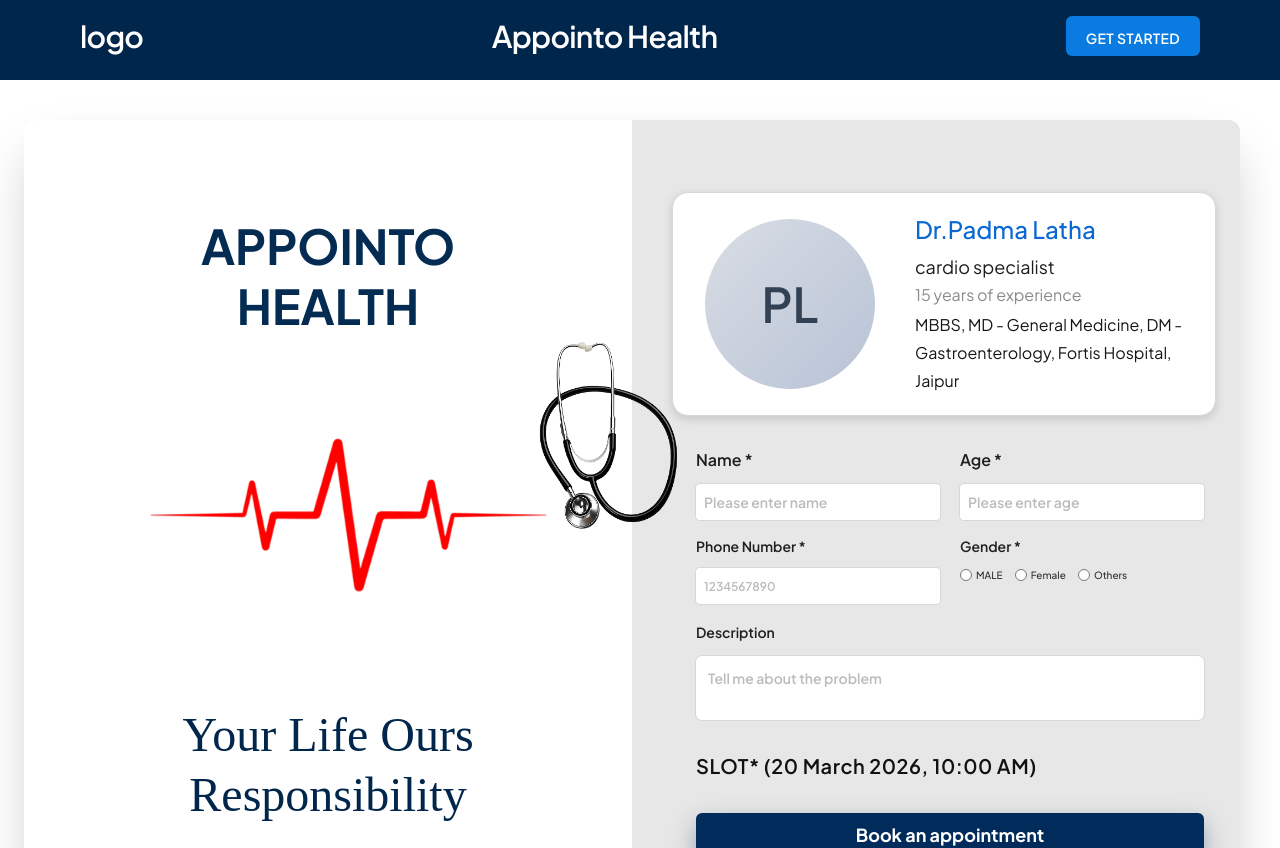
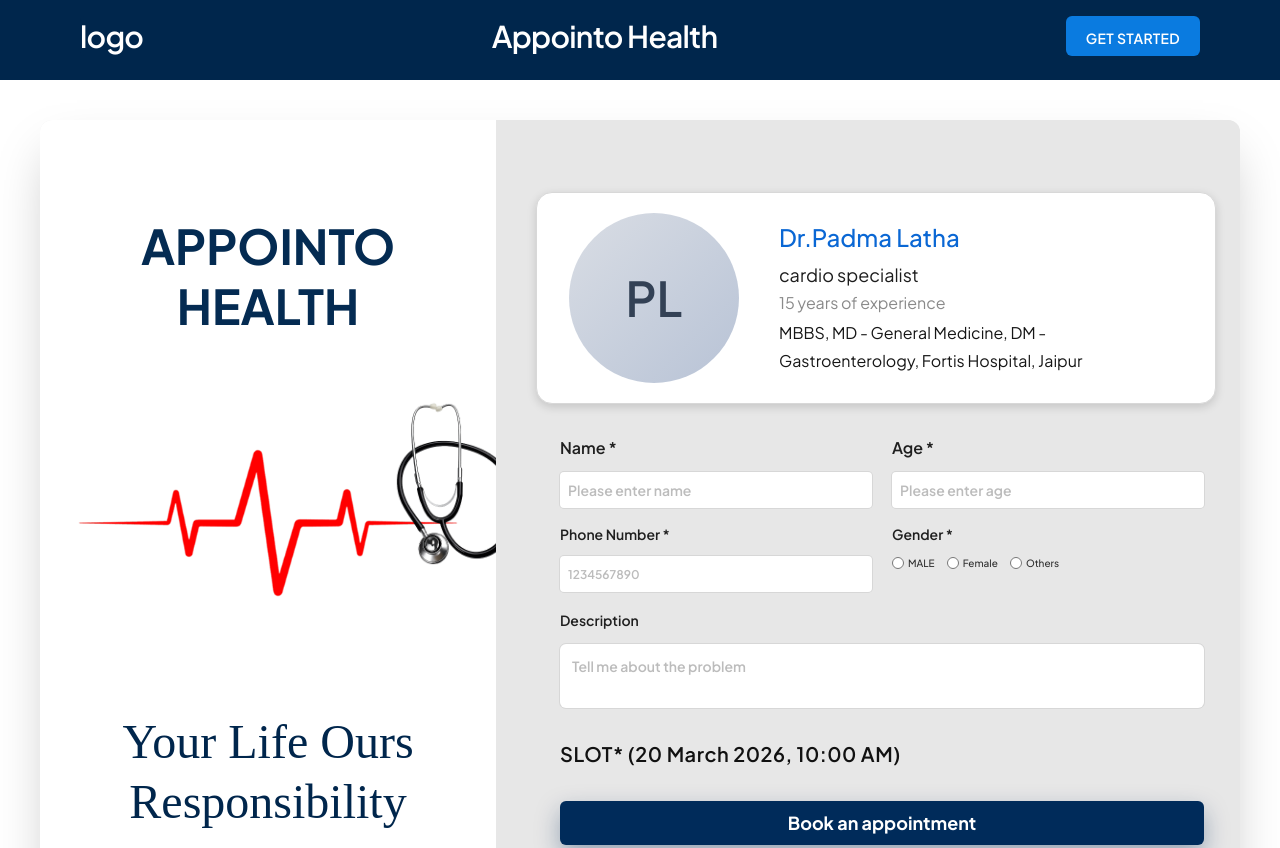
Before and after one commit to Altusd2d/appointoHealth, a Next.js app: page /booking-form in a window 1280 px wide. Shown: the top 848 px of the page. Built offline with nearby package versions, Linux system fonts and the light colour scheme.

Commit message:
fixed doctor card size in booking form

```diff
--- a/src/app/booking-form/page.tsx
+++ b/src/app/booking-form/page.tsx
@@ -2,8 +2,8 @@
 
 import Image from "next/image";
 import { useEffect, useMemo, useState, type ChangeEvent } from "react";
-import sethascope from "../../../public/sign-up/sethascope.png"
-import heartrate from "../../../public/sign-up/heart_rate.png"
+import sethascope from "../../../public/sign-up/sethascope.png";
+import heartrate from "../../../public/sign-up/heart_rate.png";
 
 const MONTHS = [
   "January",
@@ -33,20 +33,23 @@
 export default function BookingForm() {
   const today = new Date();
   const currentYear = today.getFullYear();
-  const yearOptions = Array.from({ length: 10 }, (_, index) => currentYear + index);
 
-  const [selectedMonth, setSelectedMonth] = useState(today.getMonth());
-  const [selectedYear, setSelectedYear] = useState(currentYear);
+  const [selectedMonth] = useState(today.getMonth());
+  const [selectedYear] = useState(currentYear);
   const [selectedDate, setSelectedDate] = useState(today.getDate());
-  const [selectedSlot, setSelectedSlot] = useState(TIME_SLOTS[0]);
+  const [selectedSlot] = useState(TIME_SLOTS[0]);
   const [name, setName] = useState("");
   const [age, setAge] = useState("");
   const [phone, setPhone] = useState("");
   const [description, setDescription] = useState("");
 
   const dayOptions = useMemo(
-    () => Array.from({ length: getDaysInMonth(selectedYear, selectedMonth) }, (_, index) => index + 1),
-    [selectedMonth, selectedYear]
+    () =>
+      Array.from(
+        { length: getDaysInMonth(selectedYear, selectedMonth) },
+        (_, index) => index + 1,
+      ),
+    [selectedMonth, selectedYear],
   );
   const selectedMonthName = MONTHS[selectedMonth];
 
@@ -62,16 +65,20 @@
   };
 
   const handleNameChange = (event: ChangeEvent<HTMLInputElement>) => {
-    const alphaOnly = event.target.value.replace(/[^a-zA-Z\s]/g, "").replace(/\s{2,}/g, " ");
+    const alphaOnly = event.target.value
+      .replace(/[^a-zA-Z\s]/g, "")
+      .replace(/\s{2,}/g, " ");
     setName(alphaOnly.toUpperCase());
   };
 
   const handleDescriptionChange = (event: ChangeEvent<HTMLTextAreaElement>) => {
-    const cleanText = event.target.value.replace(/[^a-zA-Z0-9\s]/g, "").replace(/\s{2,}/g, " ");
+    const cleanText = event.target.value
+      .replace(/[^a-zA-Z0-9\s]/g, "")
+      .replace(/\s{2,}/g, " ");
     setDescription(cleanText);
   };
+
   const DOCTORS = [
-
     {
       id: "d-002",
       name: "Dr.Padma Latha",
@@ -82,36 +89,27 @@
       initials: "PL",
     },
   ];
+
   return (
-    <main className=" bg-white px-4 py-10 md:pl-6 md:pr-10">
-      <section className="mx-auto flex w-full max-w-7xl flex-col overflow-hidden
-       bg-[#efefef] md:flex-row md:shadow-2xl rounded-xl">
-        <div className="relative hidden md:flex w-full flex-col items-center
-         justify-between bg-white px-6 pb-8 pt-24 md:w-1/2 md:px-8 max-xl:w-1/3">
-          <h1 className="z-10 text-center text-4xl font-bold uppercase
-           leading-tight text-[#042b52] lg:text-5xl text-[40px]">
+    <main className="overflow-x-hidden bg-white px-4 py-10 md:px-6 xl:px-10">
+      <section className="mx-auto flex w-full max-w-7xl flex-col overflow-hidden rounded-xl bg-[#efefef] md:shadow-2xl lg:flex-row">
+        <div className="relative hidden w-full flex-col items-center justify-between overflow-hidden bg-white px-6 pb-8 pt-24 lg:flex lg:w-[40%] lg:px-8 xl:w-[38%]">
+          <h1 className="z-10 text-center text-[40px] font-bold uppercase leading-tight text-[#042b52] lg:text-5xl">
             Appointo
             <br />
             Health
           </h1>
 
-          <div className="flex items-center ">
+          <div className="pointer-events-none relative mt-6 flex h-[320px] w-full items-center justify-center">
             <Image
               src={heartrate}
               alt="Heartbeat line"
-            // width={240}
-            // height={90}
-            className="mt-1 ml-14 w-[42vw] h-[200px] left-[0%]
-            absolute top-[37%] object-contain"
+              className="absolute left-0 top-1/2 h-auto w-full w-[39vw] -translate-y-1/2 object-contain"
             />
             <Image
               src={sethascope}
               alt="Stethoscope"
-            // width={210}
-            // height={280}
-            className="
-             md:w-[20vwpx] h-[290px] xl:-ml-20 -ml-15 object-contain
-             absolute top-[25%] lg:left-[56%] z-20 left[50%] xl:w-[72vw]"
+              className="absolute left-[70%] top-[6%] h-[250px] w-auto object-contain z-20"
               priority
             />
           </div>
@@ -123,7 +121,7 @@
           </p>
         </div>
 
-        <div className="relative w-full max-xl:flex-1 overflow-hidden bg-[#e7e7e7] px-6 py-8 md:w-1/2 md:pl-10 md:py-10">
+        <div className="relative w-full overflow-hidden bg-[#e7e7e7] px-6 py-8 lg:w-[60%] lg:pl-10 lg:py-10 xl:w-[62%]">
           {/* <div className="pointer-events-none absolute inset-0 md:hidden">
             <Image
               src={heartrate}
@@ -153,10 +151,12 @@
               >
                 <div className="flex flex-col gap-5 sm:flex-row sm:items-center sm:gap-10">
                   <div className="flex flex-col items-center">
-                            <div className="grid h-[100px] w-[100px] place-items-center rounded-full xl:h-[170px] xl:w-[170px]
+                    <div
+                      className="grid h-[100px] w-[100px] place-items-center rounded-full xl:h-[170px] xl:w-[170px]
                                sm:h-[120px] sm:w-[120px] md:h-[100px] md:w-[100px]
                              bg-gradient-to-br from-[#d9dde4] to-[#b8c3d6] text-4xl font-semibold text-[#334155]
-                             sm:text-xl md:text-2xl lg:text-3xl xl:text-5xl">
+                             sm:text-xl md:text-2xl lg:text-3xl xl:text-5xl"
+                    >
                       {doctor.initials}
                     </div>
                     {/* <span className="mt-2 rounded-md border border-[#7ba9e8] px-3 py-1 text-sm text-[#1c71d8]">
@@ -190,7 +190,7 @@
           </div>
           <form
             onSubmit={(event) => event.preventDefault()}
-            className="relative z-10 space-y-4 xl:pl-6 xl:pr-3 [&_input]:cursor-text [&_textarea]:cursor-text"
+            className="relative z-0 space-y-4 xl:pl-6 xl:pr-3 [&_input]:cursor-text [&_textarea]:cursor-text"
           >
             <div className="grid grid-cols-1 gap-5 md:grid-cols-2">
               <label className=" font-semibold text-[#1f1f1f]">
@@ -237,13 +237,16 @@
                 <legend className="mb-1 mt-4">Gender *</legend>
                 <div className="mt-2 flex items-center gap-3 text-[10px] font-medium text-[#303030]">
                   <label className="flex items-center gap-1">
-                    <input type="radio" name="gender" className="h-3 w-3" /> MALE
+                    <input type="radio" name="gender" className="h-3 w-3" />{" "}
+                    MALE
                   </label>
                   <label className="flex items-center gap-1">
-                    <input type="radio" name="gender" className="h-3 w-3" /> Female
+                    <input type="radio" name="gender" className="h-3 w-3" />{" "}
+                    Female
                   </label>
                   <label className="flex items-center gap-1">
-                    <input type="radio" name="gender" className="h-3 w-3" /> Others
+                    <input type="radio" name="gender" className="h-3 w-3" />{" "}
+                    Others
                   </label>
                 </div>
               </fieldset>
@@ -277,7 +280,8 @@
 
             <div className="pt-2">
               <p className="text-lg md:text-[20px] font-semibold tracking-wide text-[#111111]">
-                SLOT* ({selectedDate} {selectedMonthName} {selectedYear}, {selectedSlot})
+                SLOT* ({selectedDate} {selectedMonthName} {selectedYear},{" "}
+                {selectedSlot})
               </p>
             </div>
 
```
Lines whose indentation alone changed are shown as unchanged.
